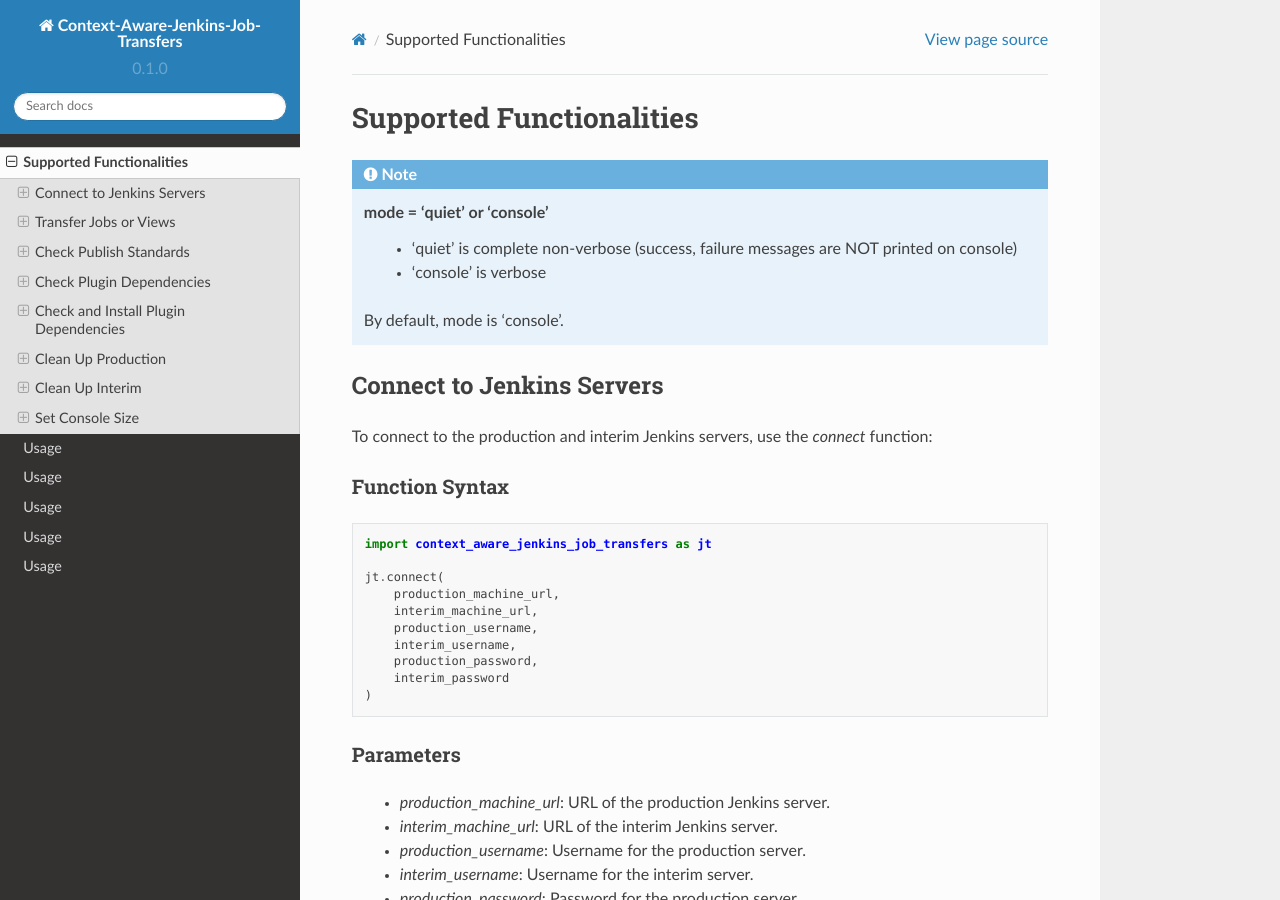
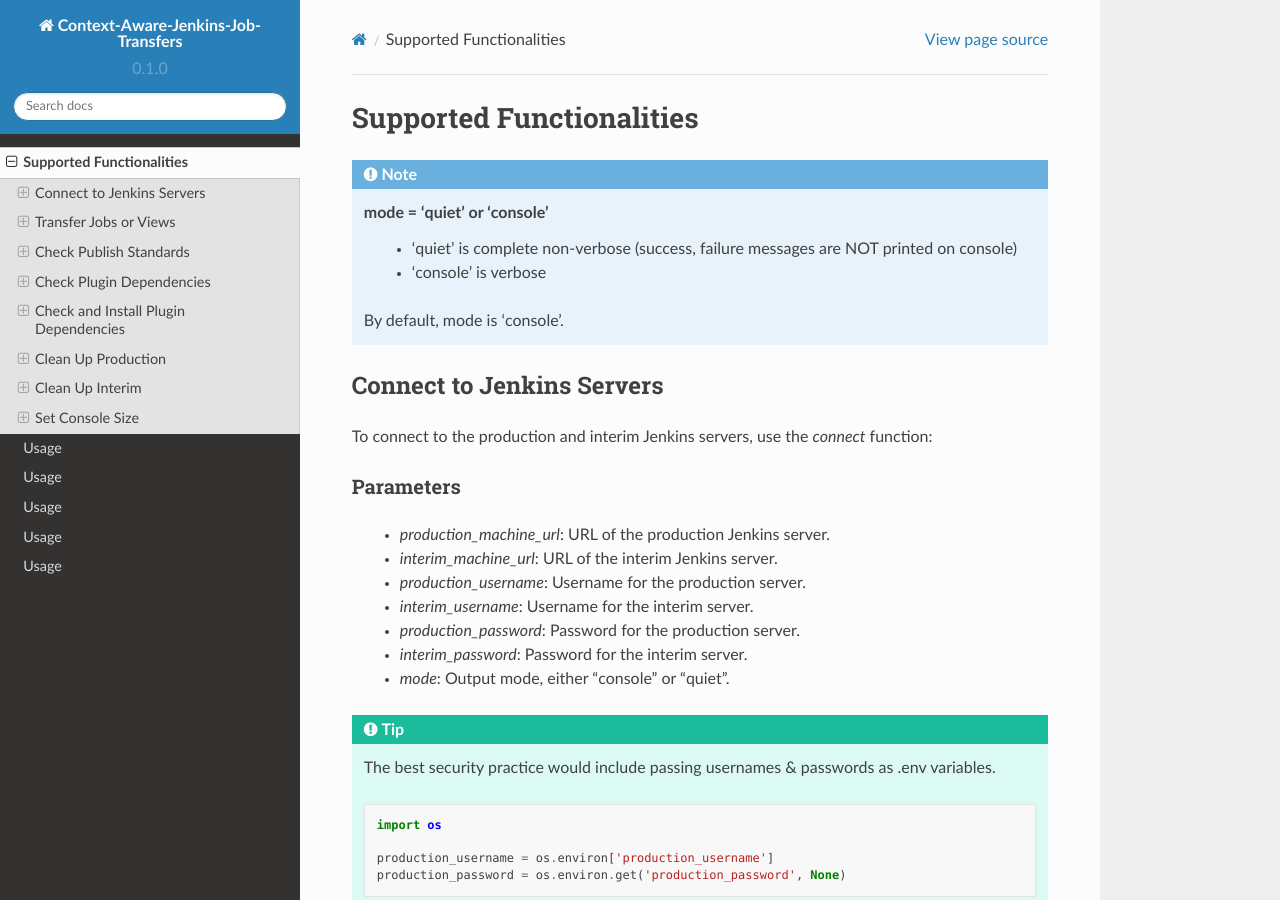
Before and after one commit to joelkariyalil/Context-Aware-Jenkins-Transfers-Documentation, a Sphinx documentation site: the page built from docs/source/usage.rst, in a window 1280 px wide and 900 px high. Built offline with Sphinx 7.4.7 and the Read the Docs theme 2.0.0, drawn with Linux system fonts in a browser that asks for light colours; pages that are not in the unit, such as notebooks, are missing from menus.

Commit message:
MOD: Changes in usage.rst

```diff
--- a/docs/source/usage.rst
+++ b/docs/source/usage.rst
@@ -13,21 +13,6 @@
 
 To connect to the production and interim Jenkins servers, use the `connect` function:
 
-**Function Syntax**
-^^^^^^^^^^^^^^^^^^^
-
-.. code-block:: python
-
-    import context_aware_jenkins_job_transfers as jt
-
-    jt.connect(
-        production_machine_url,
-        interim_machine_url,
-        production_username,
-        interim_username,
-        production_password,
-        interim_password
-    )
 
 **Parameters**
 ^^^^^^
```
